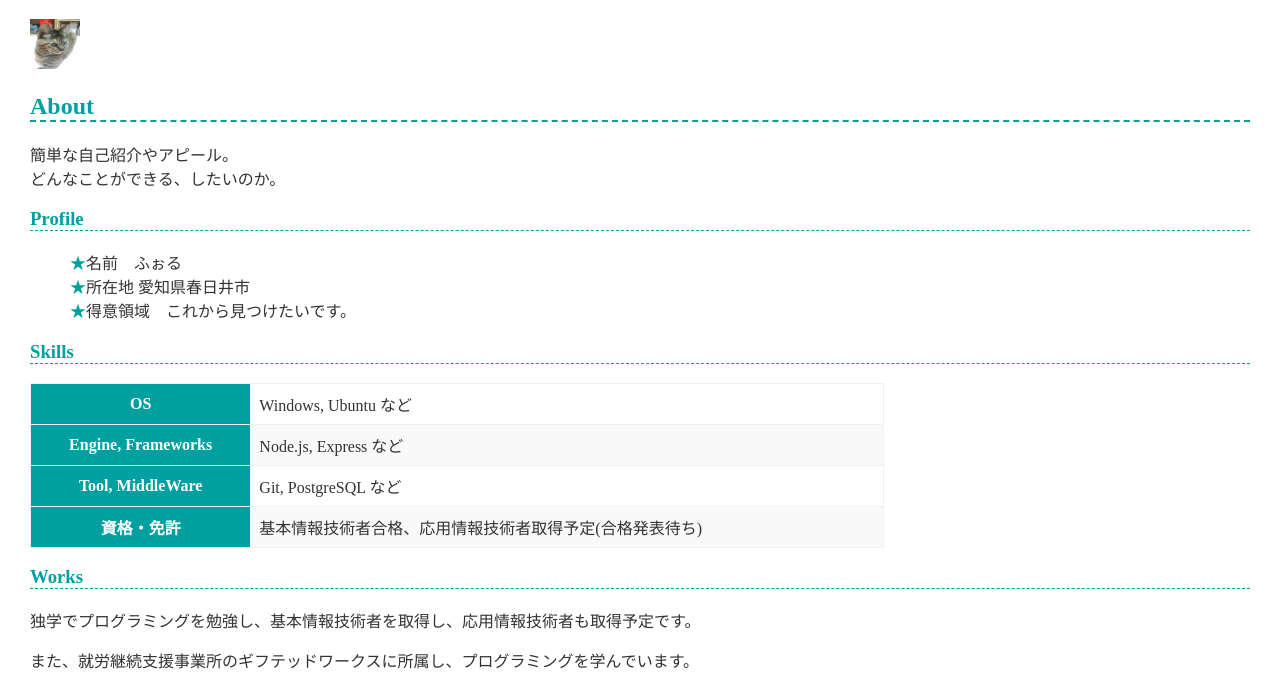
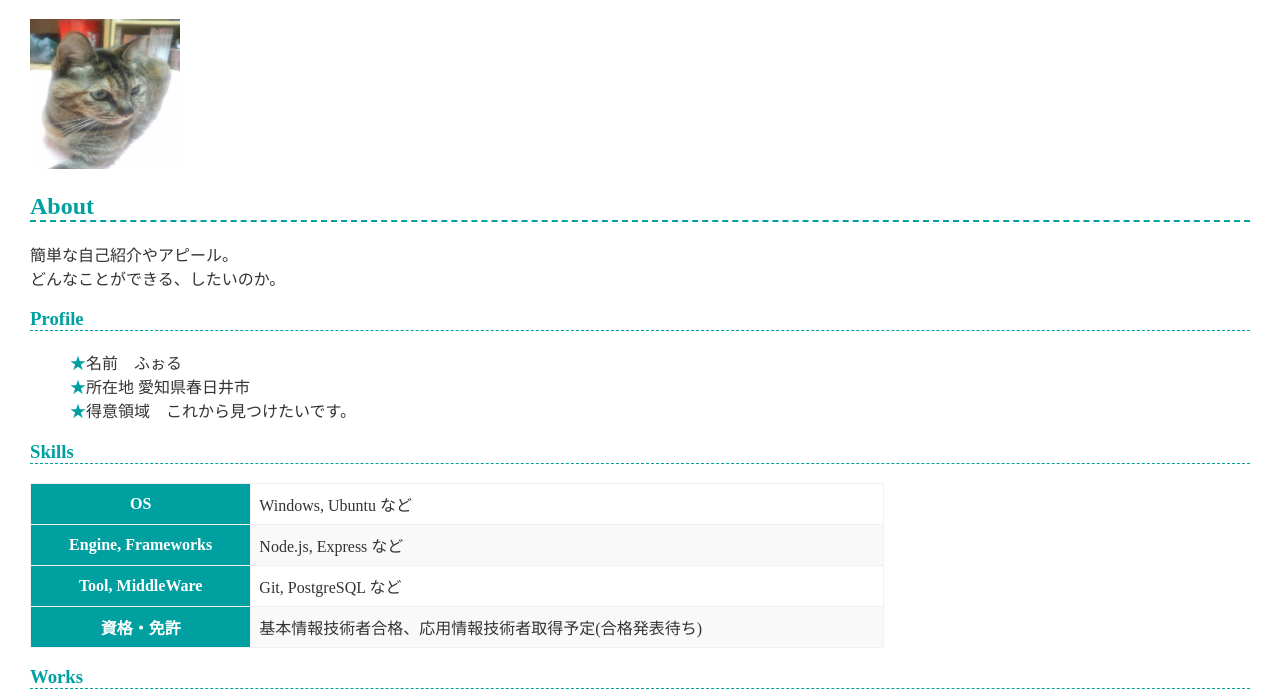
Before and after one commit to k-kataoka95/k-kataoka95.github.io, a plain HTML site: page index.html in a window 1280 px wide. Shown: the part 94-787 px from the top of the page. Drawn offline with Linux system fonts and the light colour scheme.

Commit message:
Update index.html

```diff
--- a/index.html
+++ b/index.html
@@ -8,7 +8,7 @@
   </head>
   <body>
     <h1>k-kataoka95</h1>
-    <img src="IMG_0175.JPG" width="50" height="50">
+    <img src="IMG_0175.JPG" width="150" height="150">
 
     <h2>About</h2>
     <p>
```
